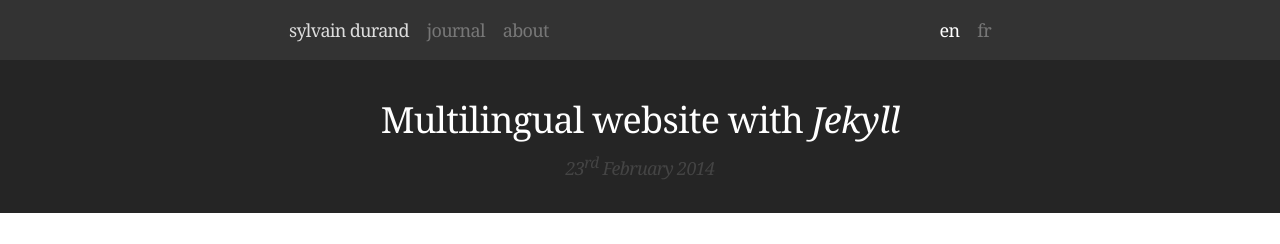
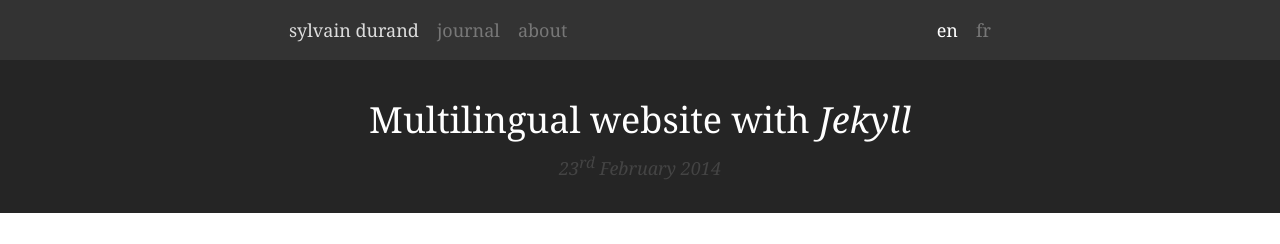
Before and after one commit to simonmeggle/simonmeggle.github.io, a Jekyll site: the page built from _posts/en/Jekyll/2014-02-23-multilingual-website-with-jekyll.md, in a window 1280 px wide. Shown: the top 244 px of the page. Built offline with Jekyll 4.4.1, drawn with Linux system fonts in a browser that asks for light colours.

Commit message:
Normal letter-spacing in header

```diff
--- a/static/assets/style.sass
+++ b/static/assets/style.sass
@@ -86,7 +86,6 @@ h1, h2, h3
   background: #252525
   color: #fff
   text-align: center
-  letter-spacing: -0.04em
 
   span
     color: #444
@@ -212,7 +211,6 @@ h3
   top: 0
   width: 100%
   background: #333
-  letter-spacing: -0.04em
 
   ul
     max-width: $width * 1.25
```
